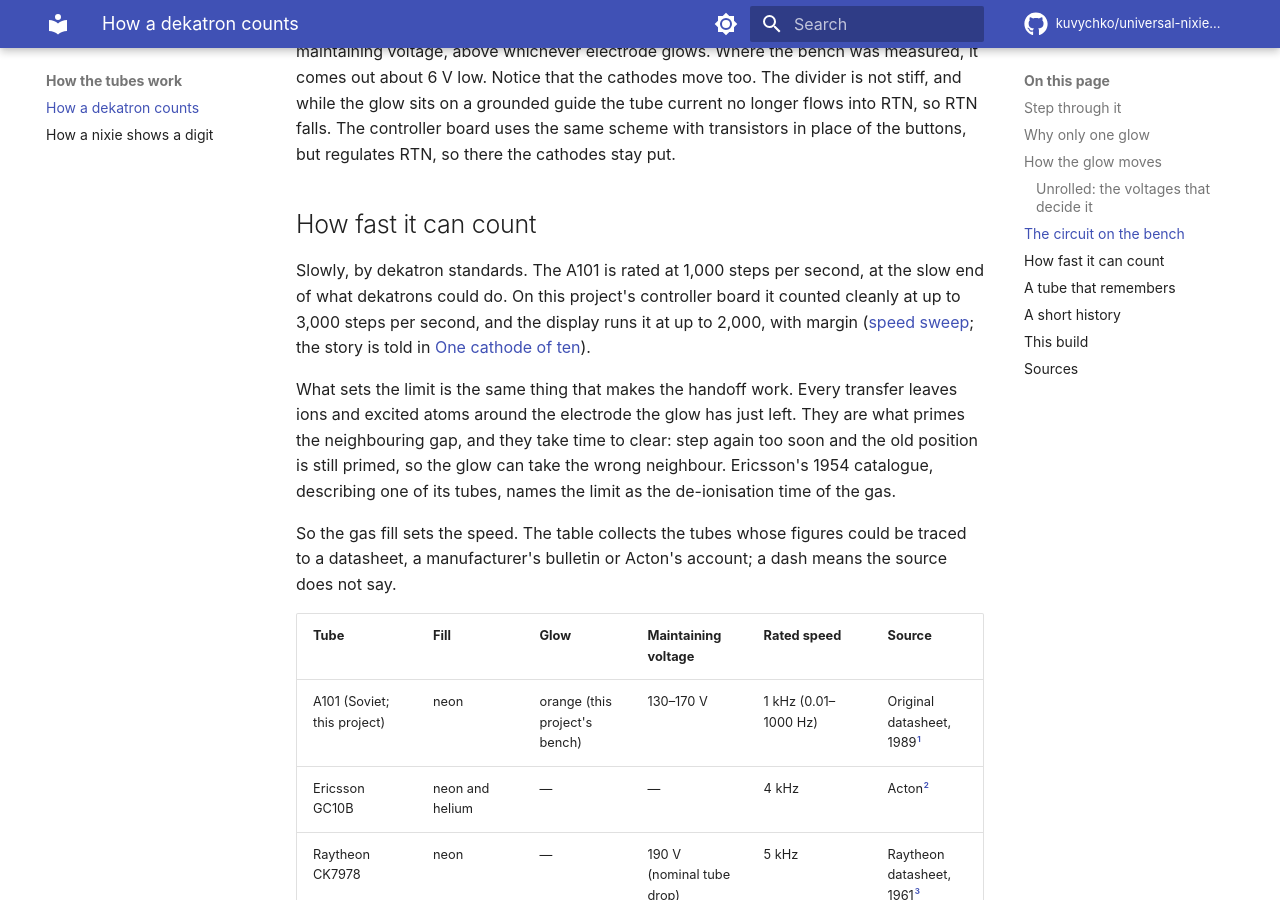
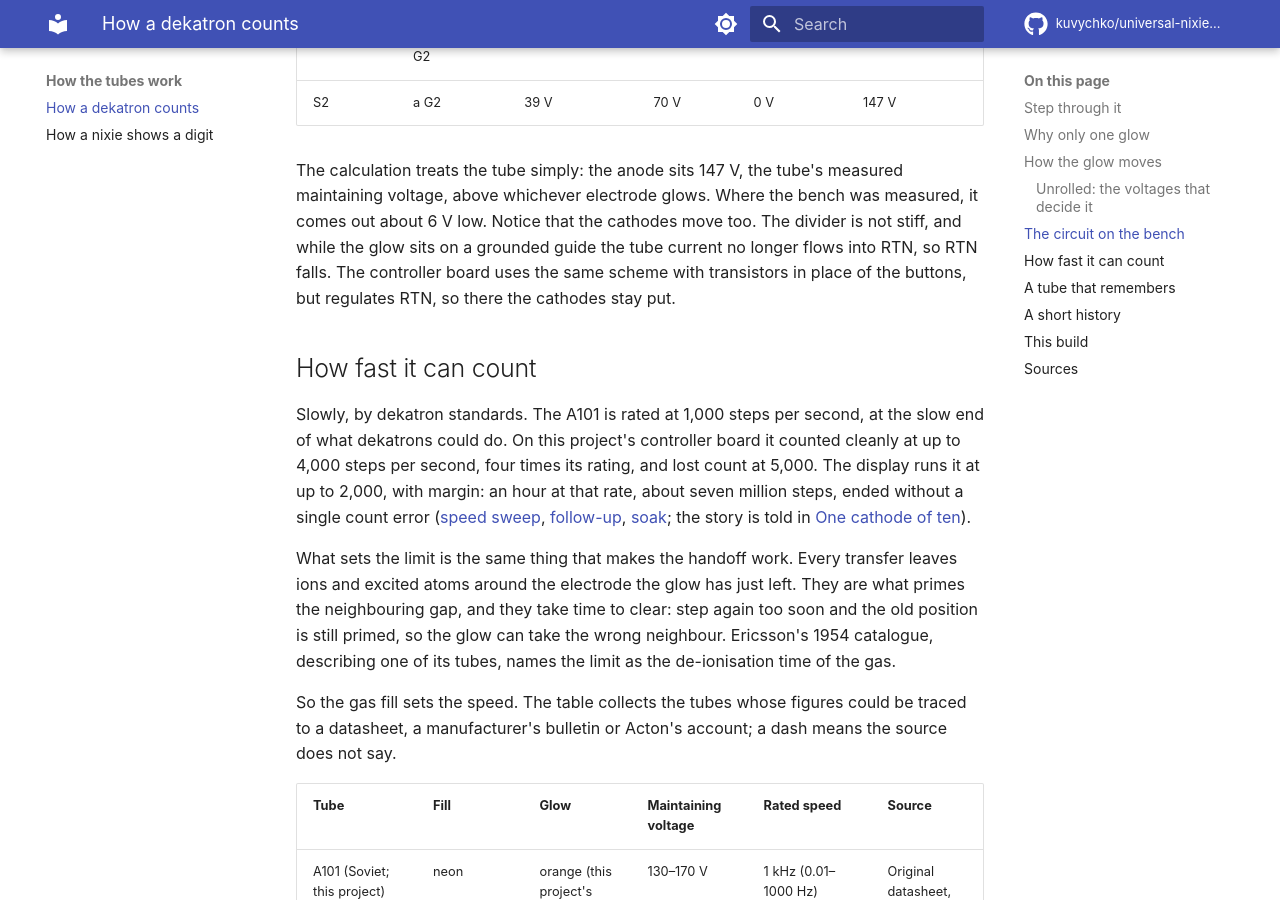
Before and after one commit to kuvychko/universal-nixie-display, an MkDocs documentation site: the page built from website/how-it-works/dekatron.md, in a window 1280 px wide and 900 px high, scrolled down 6494 px. Built offline with MkDocs 1.6.1 and Material for MkDocs 9.7.7, drawn with Linux system fonts in a browser that asks for light colours; comment, search, counter and statistics services are not loaded; some of the changed text lies outside the part shown.

Commit message:
Docs and site: 4000 steps/s limit, guide-overlap result, one-hour soak
README status, bring-up steps 3a and 4, hardware.md phase note, the
controller README and the site's dekatron page now reflect the
2026-11-15 results: clean to 4000 steps/s at 50 us phase, 5000 fails;
40 us phase marginal; the guide handover survives up to a 20 us gap
(not adopted); one hour at 2000 steps/s with 0 skips in 710,471 index
checks. Bring-up step 4 also gains the 2026-11-14 index-check results.
The 11-12 and 11-14 logs get forward pointers where they call
3000 steps/s the fastest clean point.

Co-Authored-By: Claude Opus 5.5 <noreply@anthropic.com>

```diff
--- a/website/how-it-works/dekatron.md
+++ b/website/how-it-works/dekatron.md
@@ -106,6 +106,12 @@ and finally G2 is released. The glow falls to the nearest main cathode, which is
 one. The two guides between each pair of cathodes act like a ratchet: the order of the pulses
 decides which way the glow can go.
 
+How much overlap does the handoff need? On the controller board, with each guide grounded for
+100 µs at 2,000 steps per second, none: the glow still made it across with up to 20 µs in which
+neither guide was grounded. At a 30 µs gap the count went wrong, and from 50 µs the glow fell back
+to the cathode it had just left ([log](https://github.com/kuvychko/universal-nixie-display/blob/main/characterization/dekatron/2026-11-15_overlap_soak.md)). The controller keeps the
+overlap anyway, as margin.
+
 **Reverse the order** (S2 first, then S1) and the same reasoning runs the other way round the ring:
 the count goes down. The same two buttons drive the count in both directions.
 
@@ -202,9 +208,12 @@ cathodes stay put.
 ## How fast it can count
 
 Slowly, by dekatron standards. The A101 is rated at 1,000 steps per second, at the slow end of
-what dekatrons could do. On this project's controller board it counted cleanly at up to 3,000
-steps per second, and the display runs it at up to 2,000, with margin
-([speed sweep](https://github.com/kuvychko/universal-nixie-display/blob/main/characterization/dekatron/2026-11-12_speed_sweep.md);
+what dekatrons could do. On this project's controller board it counted cleanly at up to 4,000
+steps per second, four times its rating, and lost count at 5,000. The display runs it at up to
+2,000, with margin: an hour at that rate, about seven million steps, ended without a single count
+error ([speed sweep](https://github.com/kuvychko/universal-nixie-display/blob/main/characterization/dekatron/2026-11-12_speed_sweep.md),
+[follow-up](https://github.com/kuvychko/universal-nixie-display/blob/main/characterization/dekatron/2026-11-15_speed_sweep.md),
+[soak](https://github.com/kuvychko/universal-nixie-display/blob/main/characterization/dekatron/2026-11-15_overlap_soak.md);
 the story is told in [One cathode of ten](https://igorkuvychko.com/case-studies/dekatron/)).
 
 What sets the limit is the same thing that makes the handoff work. Every transfer leaves ions and
```
Also changed, not shown: README.md (+8 -4 lines), characterization/dekatron/2026-11-12_speed_sweep.md (+2 -1 lines), characterization/dekatron/2026-11-14_index_check.md (+1 -1 lines), docs/bringup.md (+2 -2 lines), docs/hardware.md (+7 -2 lines), firmware/dekatron/README.md (+11 -2 lines).
